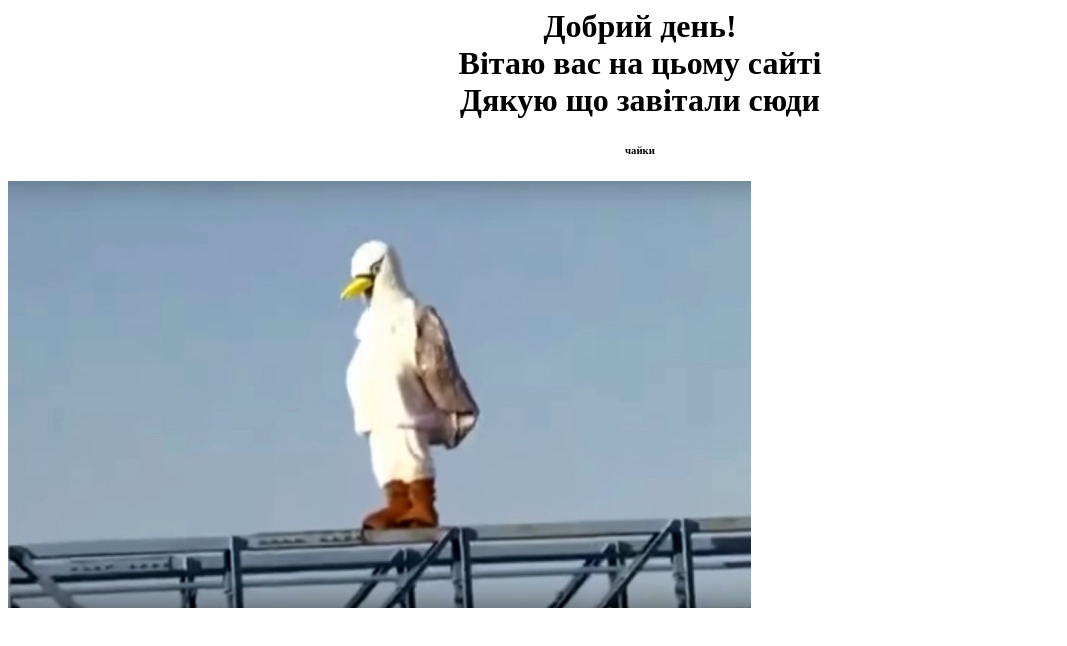
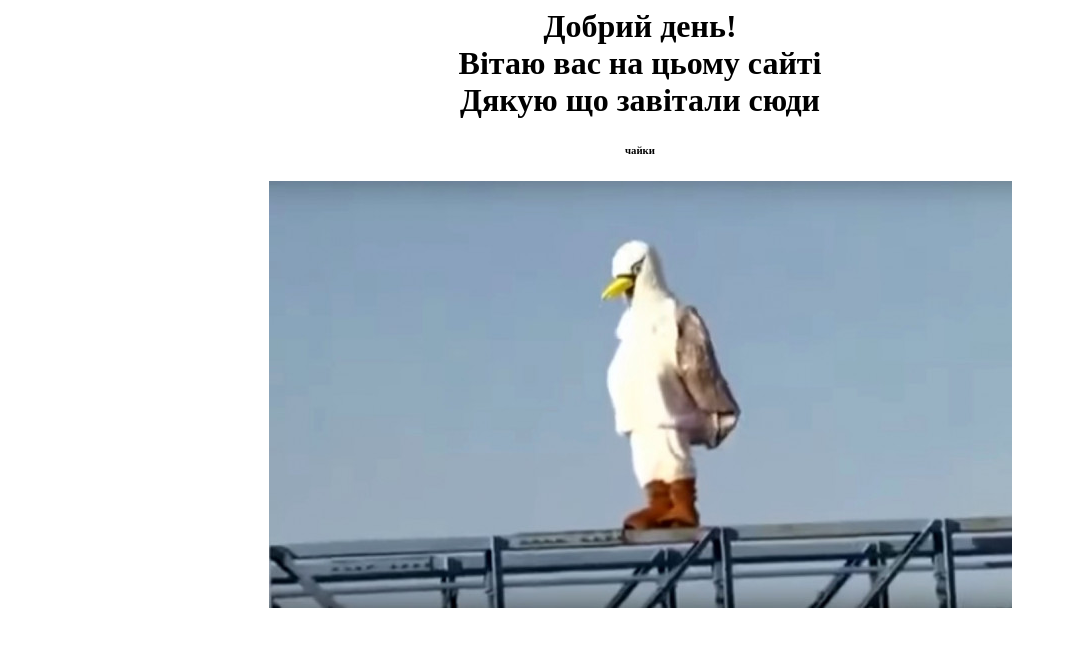
Before and after one commit to jamm220/jamm220.github.io, a plain HTML site: page index.html in a window 1280 px wide. Shown: the whole page, without its empty margins (0-1067 px from the left). Drawn offline with Linux system fonts and the light colour scheme.

Commit message:
Update index.html

```diff
--- a/index.html
+++ b/index.html
@@ -10,6 +10,6 @@ body{background-image:url("tea.gif")}
 Вітаю вас на цьому сайті<br>
 Дякую що завітали сюди<br></h1>
 <h6 align="center">чайки</h6>
-<img src="чайка.jpg">
+<p align="center"><img src="чайка.jpg">
 </body>
 </html>
```
